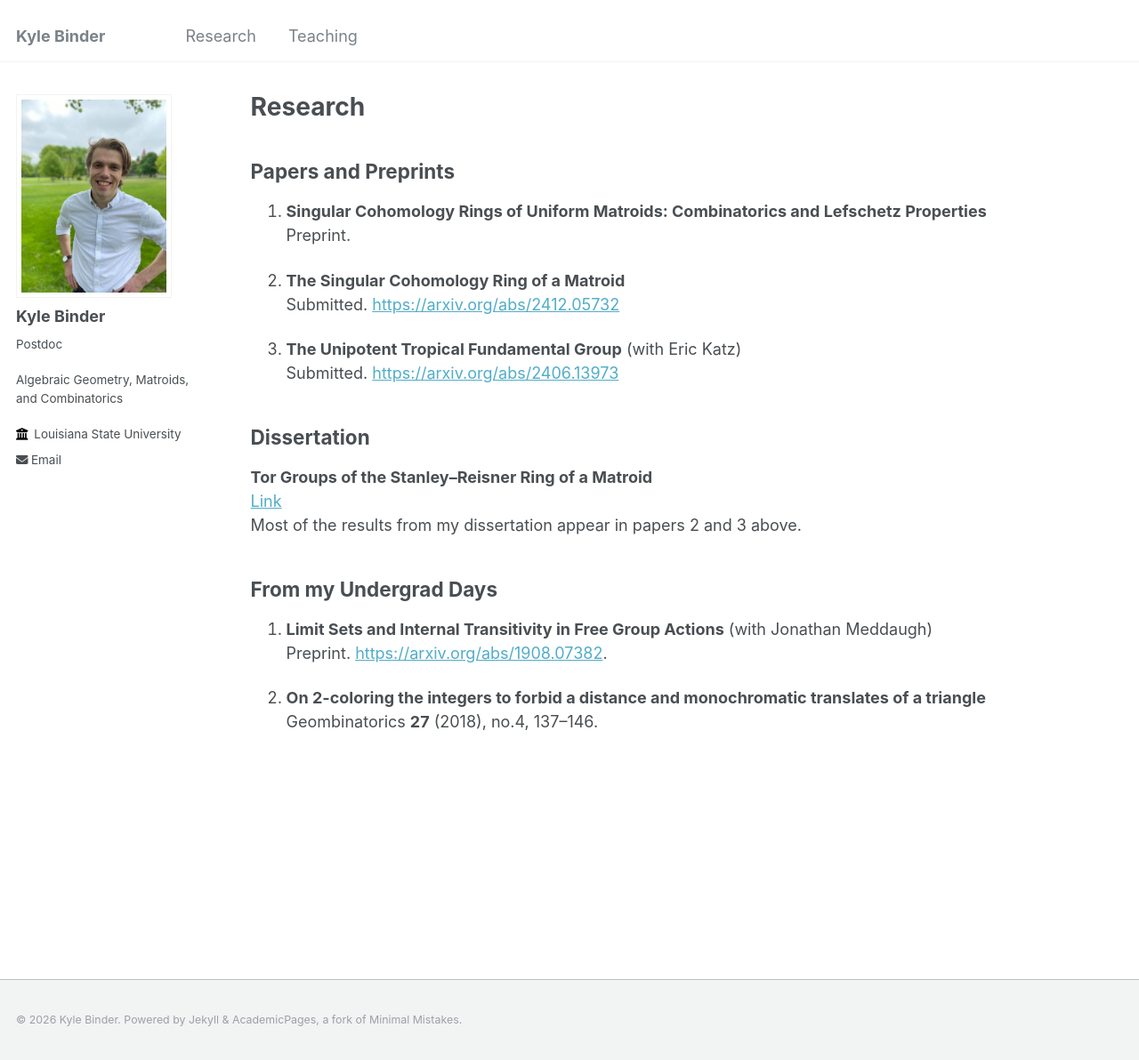
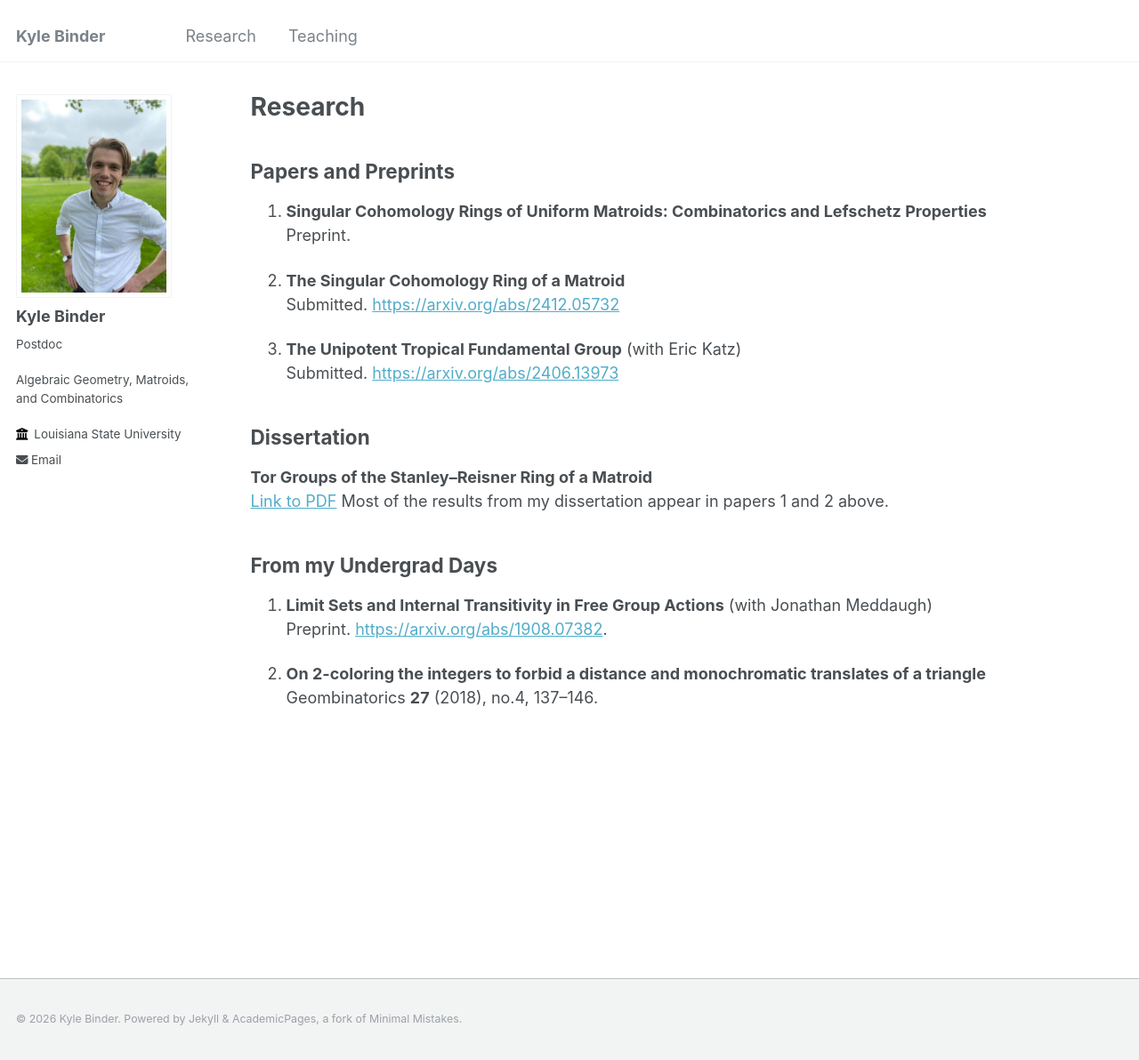
Before and after one commit to bindercommakyle/bindercommakyle.github.io, a Jekyll site: the page built from _pages/research.md, in a window 1280 px wide and 1192 px high. Shown: the whole window at 89% size. Built offline with Jekyll 4.4.1, drawn with Linux system fonts in a browser that asks for light colours.

Commit message:
Update research.md

```diff
--- a/_pages/research.md
+++ b/_pages/research.md
@@ -6,23 +6,23 @@
 ---
 
 ## Papers and Preprints
-3. **Singular Cohomology Rings of Uniform Matroids: Combinatorics and Lefschetz Properties** <br>
+1. **Singular Cohomology Rings of Uniform Matroids: Combinatorics and Lefschetz Properties** <br>
 Preprint.
 
 2. **The Singular Cohomology Ring of a Matroid** <br>
 Submitted. [https://arxiv.org/abs/2412.05732](https://arxiv.org/abs/2412.05732)
 
-1. **The Unipotent Tropical Fundamental Group** (with Eric Katz) <br>
+3. **The Unipotent Tropical Fundamental Group** (with Eric Katz) <br>
 Submitted. [https://arxiv.org/abs/2406.13973](https://arxiv.org/abs/2406.13973)
 
 ## Dissertation
 **Tor Groups of the Stanley--Reisner Ring of a Matroid** <br>
-[Link](http://rave.ohiolink.edu/etdc/view?acc_num=osu1744360382902721) <br>
-Most of the results from my dissertation appear in papers 2 and 3 above.
+[Link to PDF](http://rave.ohiolink.edu/etdc/view?acc_num=osu1744360382902721)
+Most of the results from my dissertation appear in papers 1 and 2 above.
 
 ## From my Undergrad Days
-2. **Limit Sets and Internal Transitivity in Free Group Actions** (with Jonathan Meddaugh) <br>
+1. **Limit Sets and Internal Transitivity in Free Group Actions** (with Jonathan Meddaugh) <br>
 Preprint. [https://arxiv.org/abs/1908.07382](https://arxiv.org/abs/1908.07382).
 
-1. **On 2-coloring the integers to forbid a distance and monochromatic translates of a triangle** <br>
+2. **On 2-coloring the integers to forbid a distance and monochromatic translates of a triangle** <br>
 Geombinatorics **27** (2018), no.4, 137–146.
```
